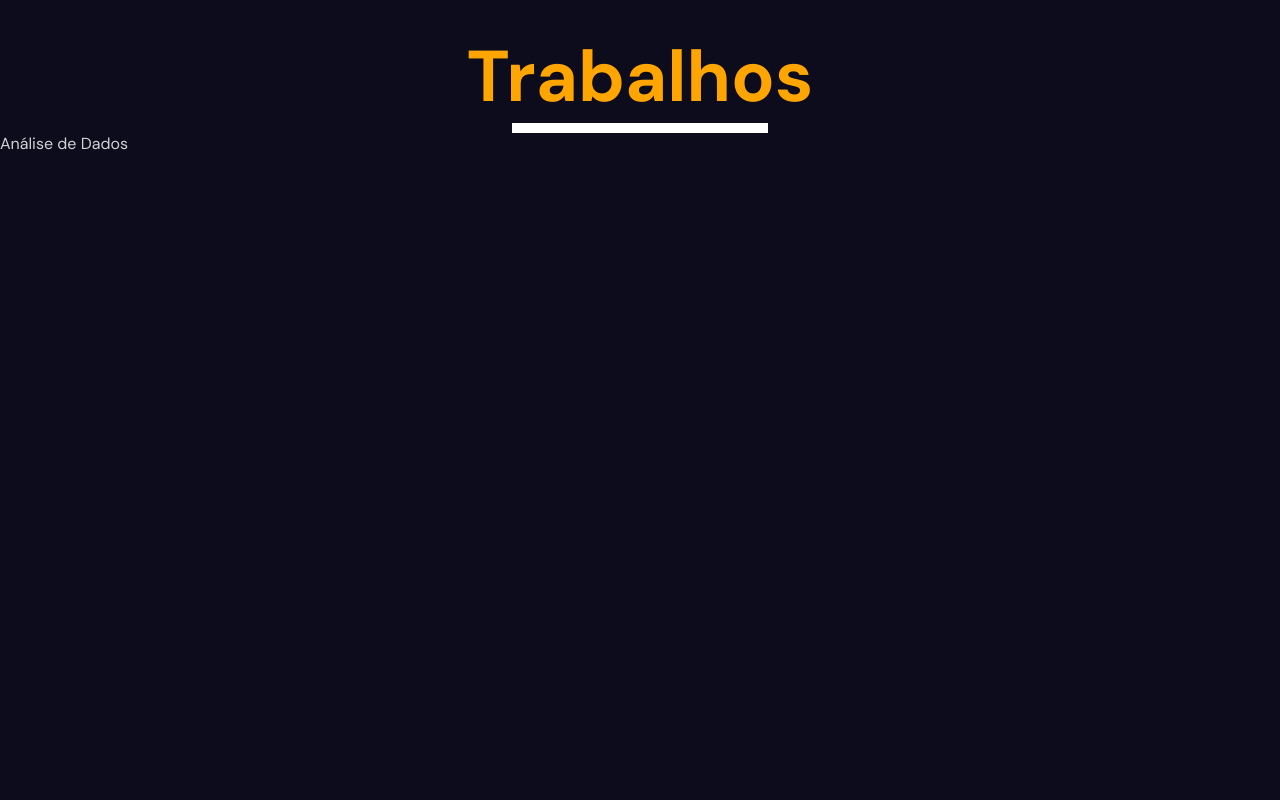
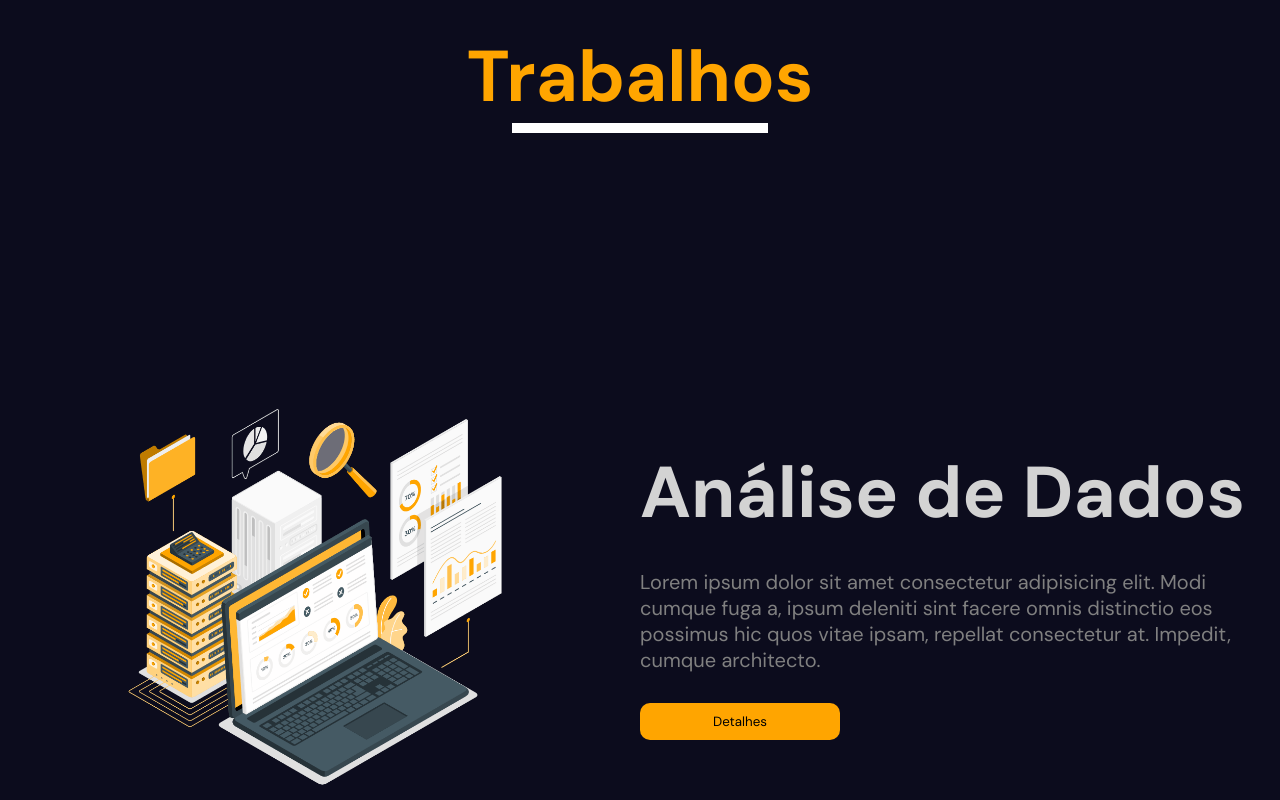
Before and after one commit to C41m/site_portfolio, a React (Vite) app: page / in a window 1280 px wide. Shown: the part 3220-4020 px from the top of the page. Built offline with nearby package versions, Linux system fonts and the light colour scheme.

Commit message:
Add files via upload

```diff
--- a/src/components/portfolio/Portfolio.jsx
+++ b/src/components/portfolio/Portfolio.jsx
@@ -1,12 +1,12 @@
 import "./portfolio.scss"
-import { motion, useScroll, useSpring } from "framer-motion"
+import { motion, scroll, useScroll, useSpring, useTransform } from "framer-motion"
 import {useRef} from "react"
 
 const items = [
     {
         id: 1,
         title: "Análise de Dados",
-        img: "https://img.freepik.com/free-vector/server-room-concept-illustration_114360-20647.jpg?w=826&t=st=1705349498~exp=1705350098~hmac=b0d2a020034836ab869554daf4a85059be37e5cf3767facd5e80f820c0a55d37",
+        img: "/data.gif",
         desc: "Lorem ipsum dolor sit amet consectetur adipisicing elit. Modi cumque fuga a, ipsum deleniti sint facere omnis distinctio eos possimus hic quos vitae ipsam, repellat consectetur at. Impedit, cumque architecto."
     },
     {
@@ -30,9 +30,27 @@ const items = [
 ]
 
 const Single = ({item}) => {
+
+    const ref = useRef()
+
+    const {scrollYProgress} = useScroll({target: ref, offset: ["start start", "end start"]})
+
+    const y = useTransform(scrollYProgress, [0, 1], ["0%", "-300%"])
+
     return (
-        <section>
-            {item.title}
+        <section ref={ref}>
+            <div className="container">
+                <div className="wrapper">
+                    <div className="imageContainer">
+                        <img src={item.img} alt="" />
+                    </div>
+                    <motion.div className="textContainer" style={{y}}>
+                        <h2>{item.title}</h2>
+                        <p>{item.desc}</p>
+                        <button>Detalhes</button>
+                    </motion.div>
+                </div>
+            </div>
         </section>
     )
 }
--- a/src/components/portfolio/portfolio.scss
+++ b/src/components/portfolio/portfolio.scss
@@ -15,4 +15,61 @@
             background-color: white;
         }
     }
+
+    .container {
+        display: flex;
+        align-items: center;
+        justify-content: center;
+        width: 100%;
+        height: 100%;
+        overflow: hidden;
+
+        .wrapper {
+            max-width: 1366px;
+            height: 100%;
+            margin: auto;
+            display: flex;
+            align-items: center;
+            justify-content: center;
+            padding-top: 120px;
+
+            .imageContainer {
+                flex: 1;
+                height: 60%;
+
+                img {
+                    width: 100%;
+                    height: 100%;
+                    object-fit: contain;
+
+                }
+            }
+
+            .textContainer {
+                flex: 1;
+                display: flex;
+                flex-direction: column;
+                gap: 30px;
+
+                h2 {
+                    font-size: 72px;
+                }
+
+                p {
+                    color: gray;
+                    font-size: 20px;
+                }
+
+                button {
+                    background-color: orange;
+                    border: none;
+                    border-radius: 10px;
+                    padding: 10px;
+                    width: 200px;
+                    cursor: pointer;
+
+                }
+            }
+        }
+    }
 }
```
Also changed, not shown: public/data.gif (added), public/data.svg (added).
